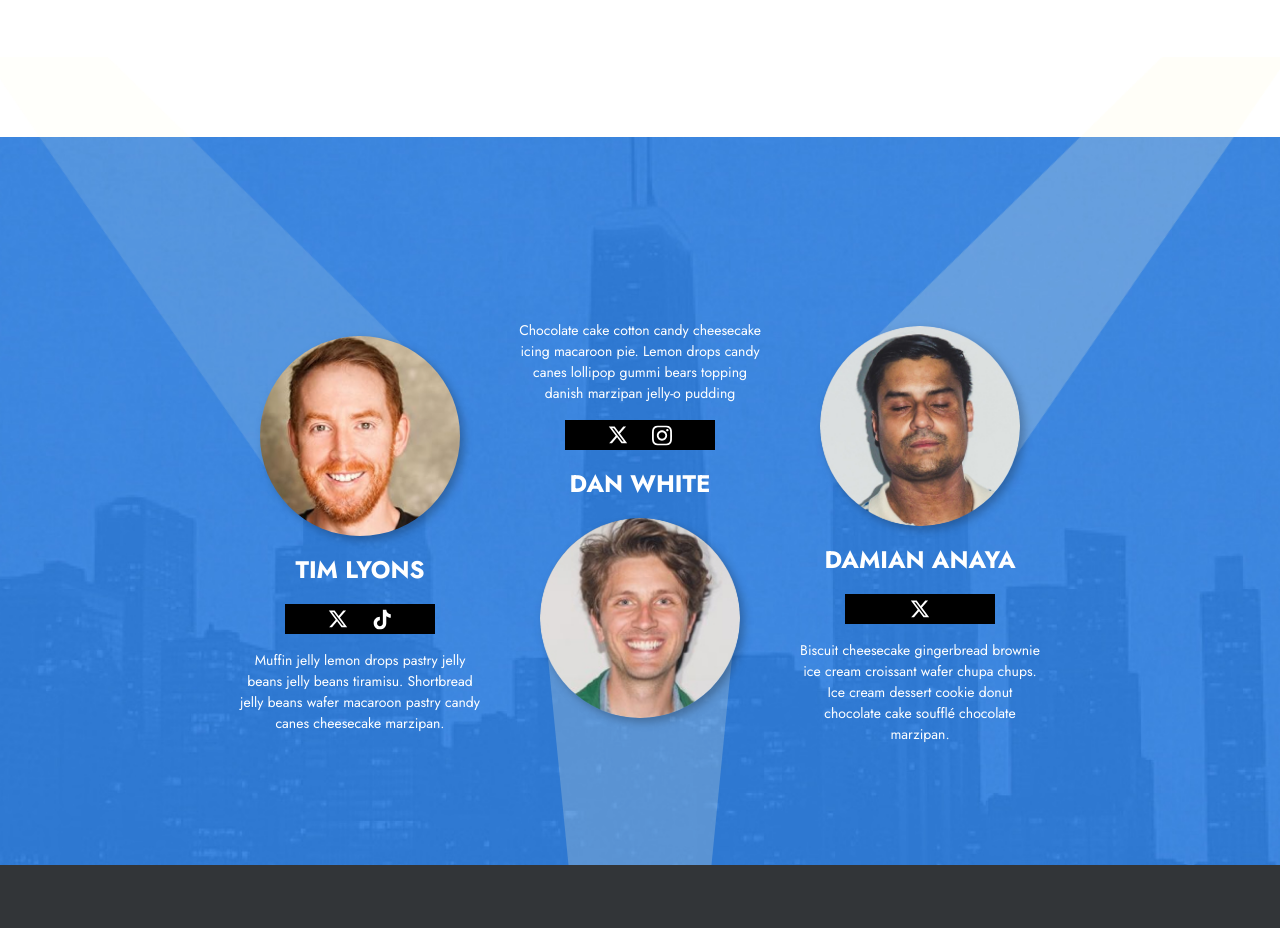
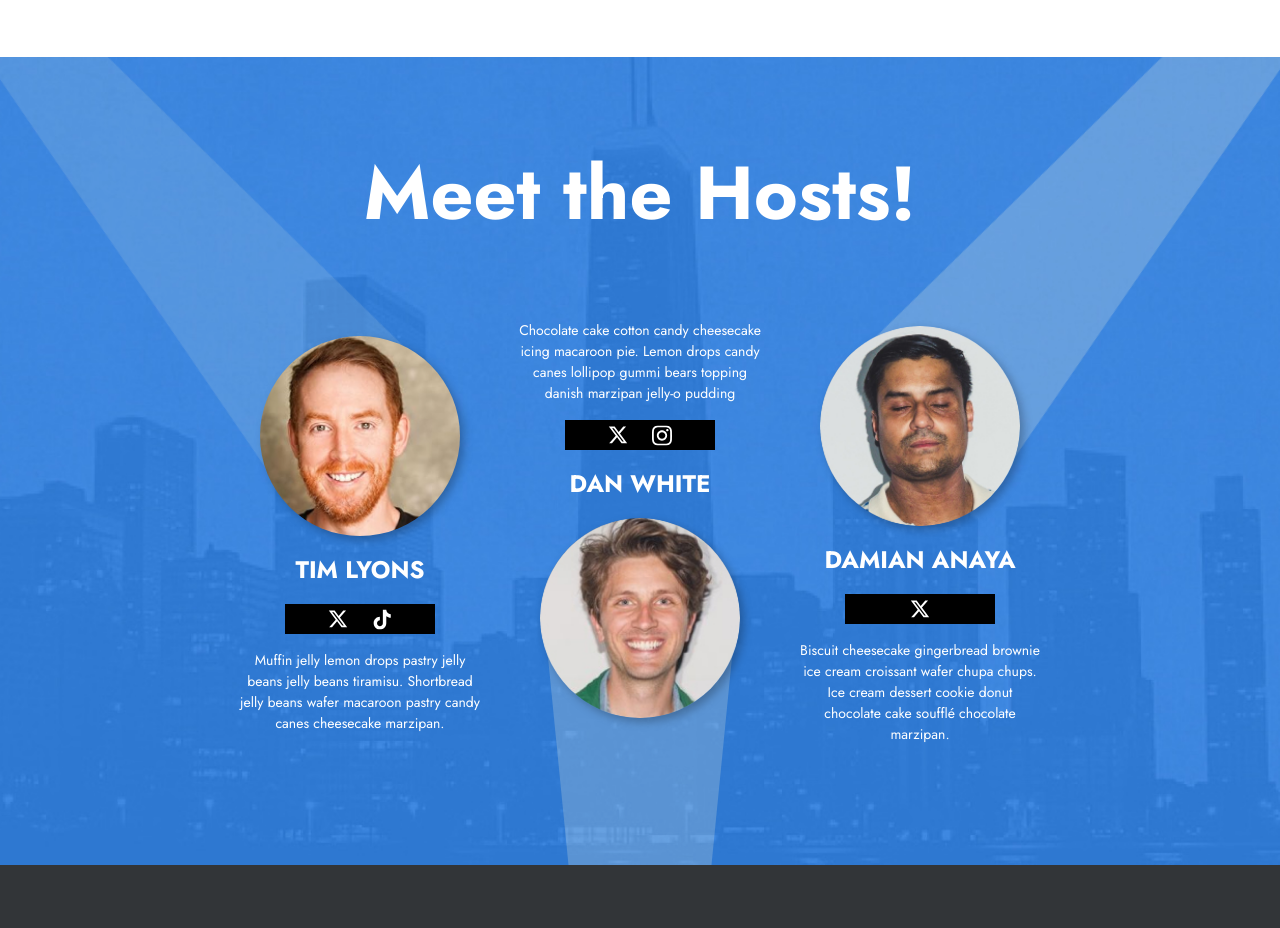
Before and after one commit to mattwilliams85/improvisdead, a Next.js app: page / in a window 1280 px wide. Shown: the part 1240-2168 px from the top of the page. Built offline with nearby package versions, Linux system fonts and the light colour scheme.

Commit message:
fix chicago bg

```diff
--- a/src/app/main.module.css
+++ b/src/app/main.module.css
@@ -180,6 +180,7 @@
   height: 100%;
   width: 100%;
   left: 0;
+  top: 0;
   width: 100%;
   background-size: cover;
   background-image: url('../../public/images/chicago.jpeg');
@@ -187,6 +188,7 @@
 }
 
 .hostsTitle {
+  position: relative;
   font-size: 44px;
   font-weight: bold;
   margin-bottom: 16px;
```
